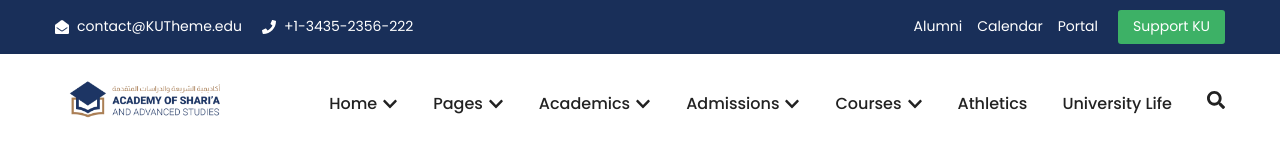
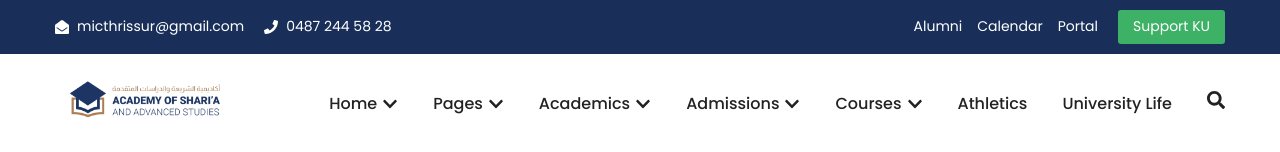
Before and after one commit to salmankavanur/mic-asas, a Next.js app: page / in a window 1280 px wide. Shown: the top 152 px of the page. Built offline with nearby package versions, Linux system fonts and the light colour scheme.

Commit message:
minor edits on header

```diff
--- a/src/components/layout/Header.tsx
+++ b/src/components/layout/Header.tsx
@@ -34,8 +34,8 @@ const Header = () => {
         <div className={styles.container}>
           <div className={styles.topBarInner}>
             <div className={styles.topBarLeft}>
-              <span><FaEnvelopeOpen /> contact@KUTheme.edu</span>
-              <span><FaPhone /> +1-3435-2356-222</span>
+              <span><FaEnvelopeOpen /> micthrissur@gmail.com </span>
+              <span><FaPhone /> 0487 244 58 28 </span>
             </div>
             <div className={styles.topBarRight}>
               <ul className={styles.topBarMenu}>
```
